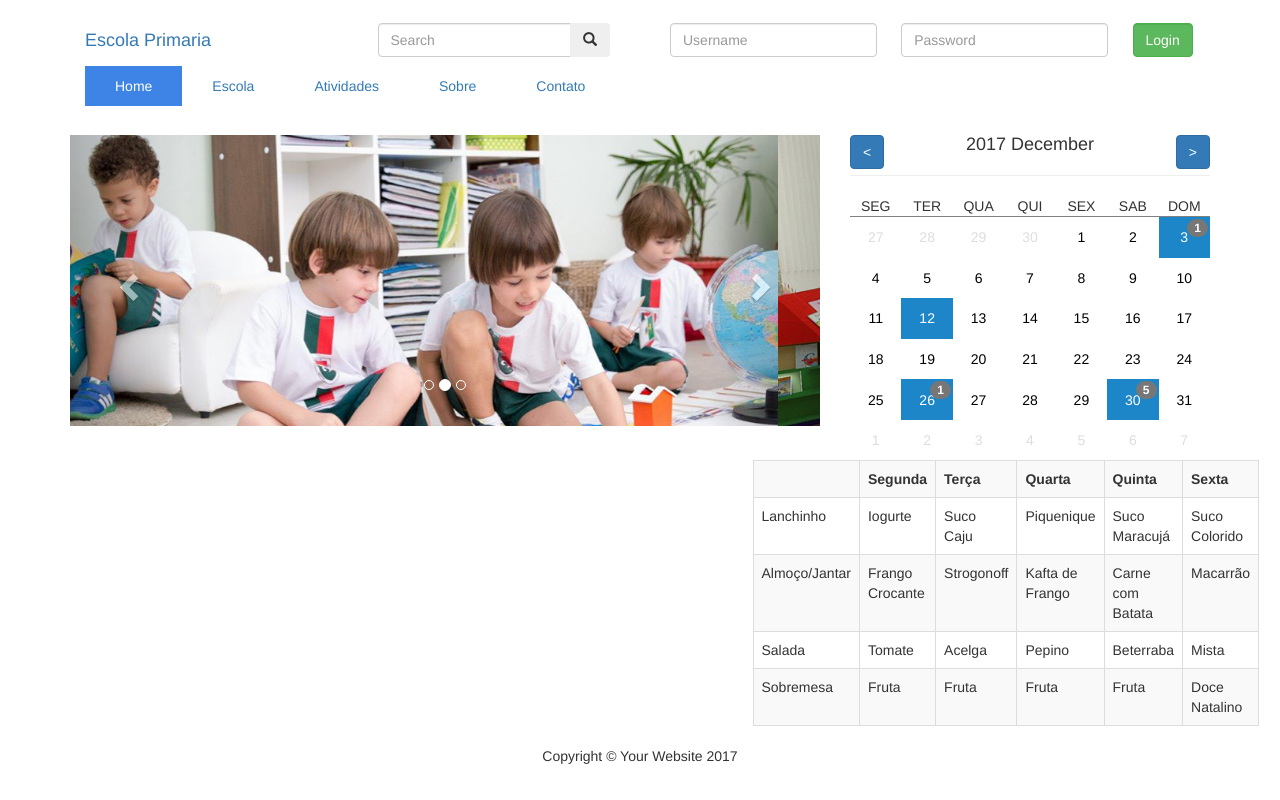
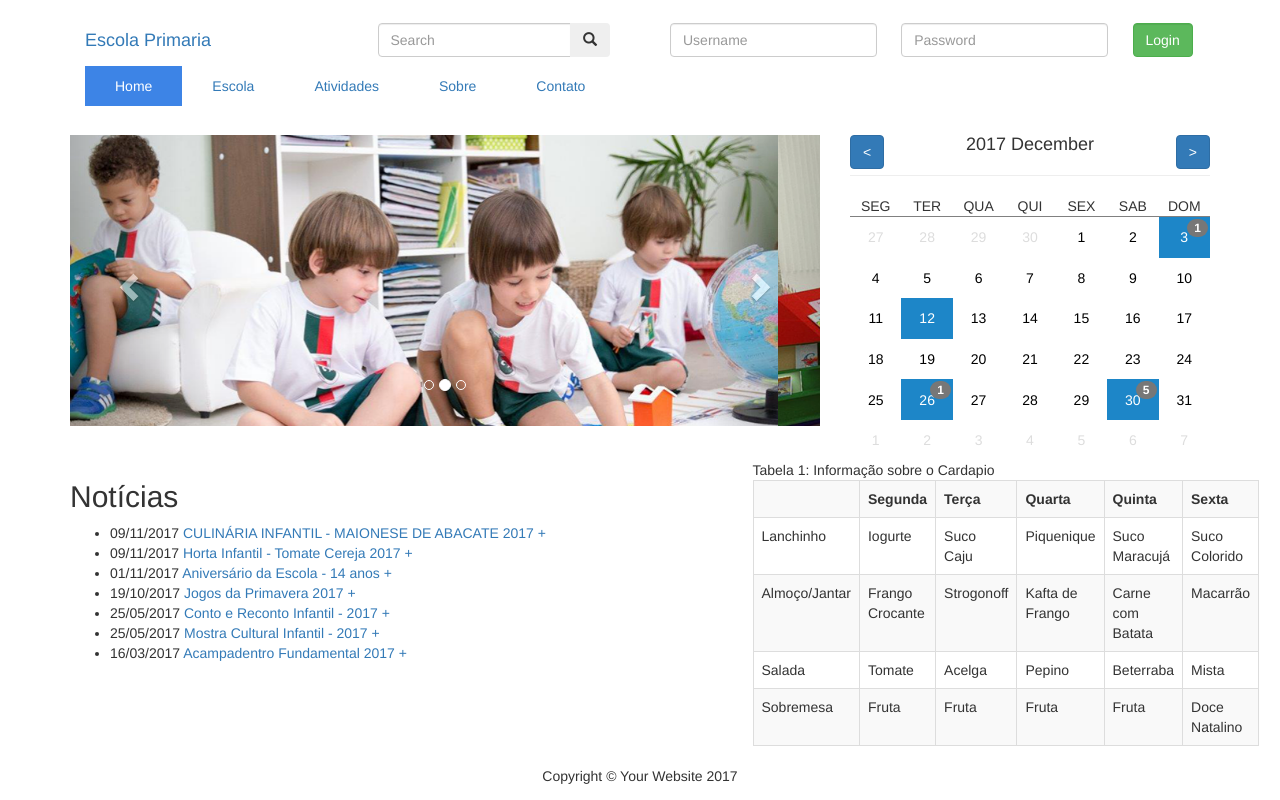
Before and after one commit to diegomeyer/ux, a website: page index.html in a window 1280 px wide. Drawn offline with nearby package versions, Linux system fonts and the light colour scheme.

Commit message:
tabelas
descrição das tabelas

```diff
--- a/index.html
+++ b/index.html
@@ -159,11 +159,78 @@
         <div class="container">
             <div class="row">
                 <div class="col-md-7">
+                        <div class="moduletable noticias">
+                                <h2>
+                                    Notícias</h2>
+                                <ul class="category-module noticias box-cinza">
+                                    <li>
+                                        <span class="mod-articles-category-date">09/11/2017</span>
+                                        <a>
+                                            CULINÁRIA INFANTIL - MAIONESE DE ABACATE 2017
+                                        </a>
+                                        <a>
+                                        +</a>
+                                    </li>
 
+                                    <li>
+                                        <span class="mod-articles-category-date">09/11/2017</span>
+                                        <a>
+                                            Horta Infantil - Tomate Cereja 2017
+                                        </a>
+                                        <a>+</a>
+                                    </li>
+
+                                    <li>
+                                        <span class="mod-articles-category-date">01/11/2017</span>
+                                        <a>
+                                            Aniversário da Escola - 14 anos
+                                         </a>
+                                         <a>+</a>
+                                    </li>
+
+
+
+                                    <li>
+                                        <span class="mod-articles-category-date">19/10/2017</span>
+                                        <a>
+                                            Jogos da Primavera 2017
+                                         </a>
+                                         <a>
+                                         +</a>
+                                        </li>
+
+                                    <li>
+                                        <span class="mod-articles-category-date">25/05/2017</span>
+                                        <a>
+                                            Conto e Reconto Infantil - 2017
+                                        </a>
+                                        <a>
+                                        +</a>
+                                    </li>
+
+                                    <li>
+                                        <span class="mod-articles-category-date">25/05/2017</span>
+                                        <a>
+                                            Mostra Cultural Infantil - 2017
+                                        </a>
+                                        <a>
+                                        +</a>
+                                    </li>
+
+                                    <li>
+                                        <span class="mod-articles-category-date">16/03/2017</span>
+                                        <a>
+                                            Acampadentro Fundamental 2017
+                                        </a>
+                                        <a>
+                                        +</a>
+                                    </li>
+                                </ul>
+                            </div>
                 </div>
                 <div class="col-md-5">
-
-                        <table class="table table-striped table-bordered">
+                        <caption>Tabela 1: Informação sobre o Cardapio</caption>
+                        <table summary="Cardapio da Semana" class="table table-striped table-bordered">
                           <tr>
                             <th></th>
                             <th>Segunda</th>
```
Also changed, not shown: restrito_pais.html (+28 -4 lines).
